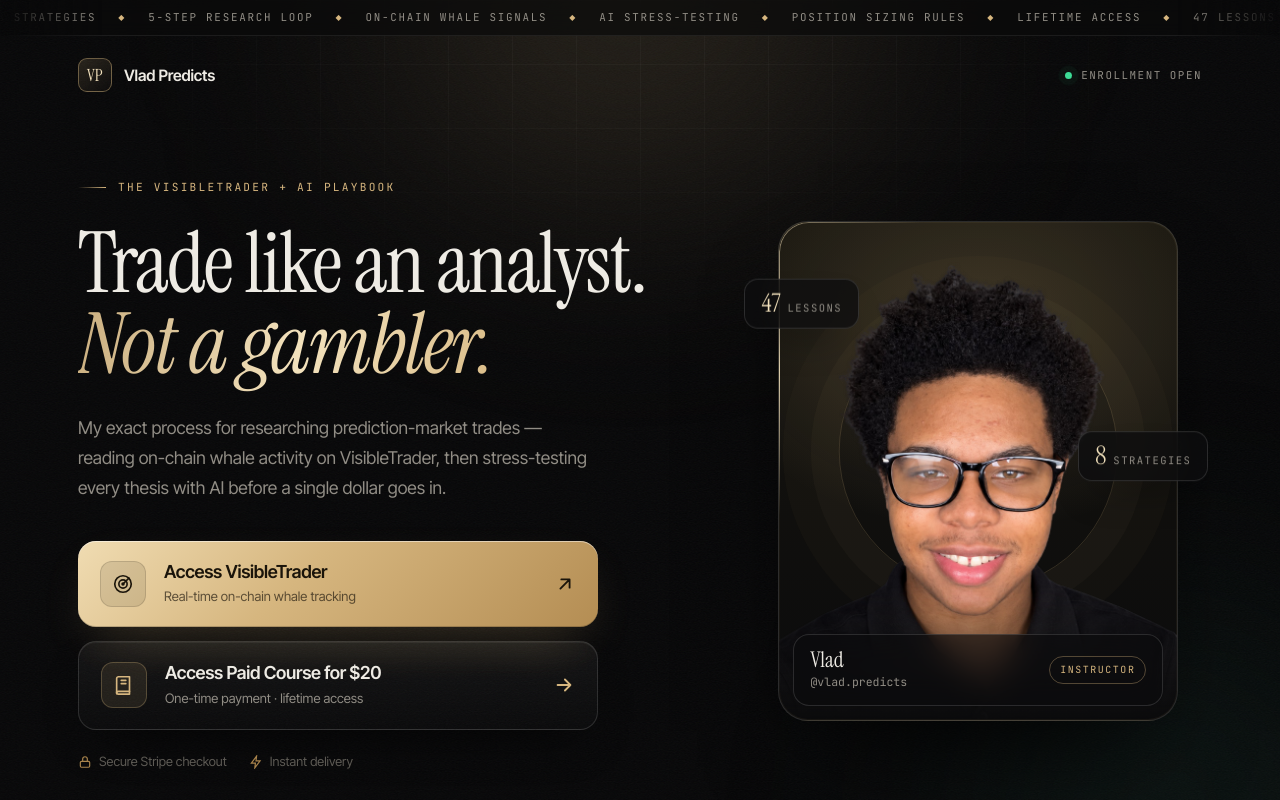
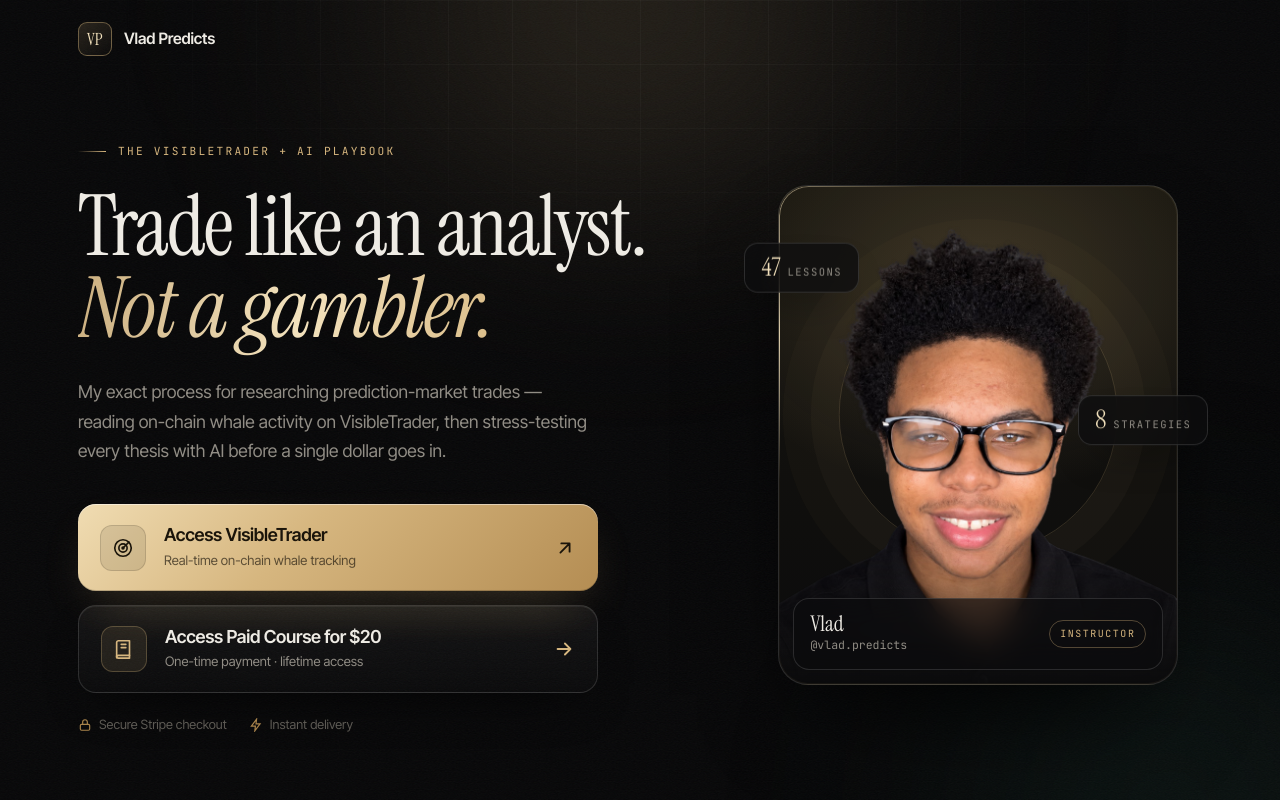
Before and after one commit to rimidalvsulrod/visibletrader-ai-playbook, a plain HTML site: page index.html in a window 1280 px wide. Shown: the top 800 px of the page. Drawn offline with Linux system fonts and the light colour scheme.

Commit message:
Remove ticker banner and enrollment tag

```diff
--- a/css/style.css
+++ b/css/style.css
@@ -72,31 +72,6 @@
   100% { transform: translate(0, 0); }
 }
 
-/* ============ Ticker ============ */
-.ticker {
-  border-bottom: 1px solid var(--line);
-  background: rgba(10, 10, 11, 0.7);
-  backdrop-filter: blur(8px);
-  overflow: hidden;
-  white-space: nowrap;
-  mask-image: linear-gradient(90deg, transparent, #000 8%, #000 92%, transparent);
-  -webkit-mask-image: linear-gradient(90deg, transparent, #000 8%, #000 92%, transparent);
-}
-.ticker-track {
-  display: inline-flex;
-  align-items: center;
-  gap: 22px;
-  padding: 9px 0;
-  animation: ticker 48s linear infinite;
-  font-family: var(--mono);
-  font-size: 0.68rem;
-  letter-spacing: 0.16em;
-  text-transform: uppercase;
-  color: var(--muted);
-}
-.ticker-track i { font-style: normal; color: var(--gold); font-size: 0.5rem; }
-@keyframes ticker { to { transform: translateX(-50%); } }
-
 /* ============ Nav ============ */
 .nav {
   max-width: 1180px;
@@ -119,21 +94,6 @@
   letter-spacing: 0.02em;
 }
 .brand-name { font-weight: 600; font-size: 0.98rem; letter-spacing: -0.01em; }
-.nav-meta {
-  display: inline-flex; align-items: center; gap: 9px;
-  font-family: var(--mono);
-  font-size: 0.68rem;
-  letter-spacing: 0.14em;
-  text-transform: uppercase;
-  color: var(--muted);
-}
-.pulse { position: relative; width: 7px; height: 7px; border-radius: 50%; background: var(--up); }
-.pulse::after {
-  content: ""; position: absolute; inset: 0; border-radius: 50%;
-  background: var(--up);
-  animation: ping 2s var(--ease) infinite;
-}
-@keyframes ping { 0% { transform: scale(1); opacity: 0.7; } 100% { transform: scale(3); opacity: 0; } }
 
 /* ============ Entrance animation ============ */
 .rise {
@@ -411,7 +371,6 @@
 }
 @media (max-width: 560px) {
   .nav { padding: 18px 20px; }
-  .nav-meta { display: none; }
   .hero { padding: 28px 20px 56px; }
   h1 { font-size: 3rem; }
   .lead { font-size: 1rem; }
--- a/index.html
+++ b/index.html
@@ -21,19 +21,11 @@
   <div class="grain"></div>
 </div>
 
-<div class="ticker" aria-hidden="true">
-  <div class="ticker-track">
-    <span>47 Lessons</span><i>◆</i><span>8 Strategies</span><i>◆</i><span>5-Step Research Loop</span><i>◆</i><span>On-Chain Whale Signals</span><i>◆</i><span>AI Stress-Testing</span><i>◆</i><span>Position Sizing Rules</span><i>◆</i><span>Lifetime Access</span><i>◆</i>
-    <span>47 Lessons</span><i>◆</i><span>8 Strategies</span><i>◆</i><span>5-Step Research Loop</span><i>◆</i><span>On-Chain Whale Signals</span><i>◆</i><span>AI Stress-Testing</span><i>◆</i><span>Position Sizing Rules</span><i>◆</i><span>Lifetime Access</span><i>◆</i>
-  </div>
-</div>
-
 <header class="nav rise" style="--d:0">
   <a href="#" class="brand">
     <span class="monogram">VP</span>
     <span class="brand-name">Vlad Predicts</span>
   </a>
-  <span class="nav-meta"><span class="pulse"></span>Enrollment open</span>
 </header>
 
 <main>
```
